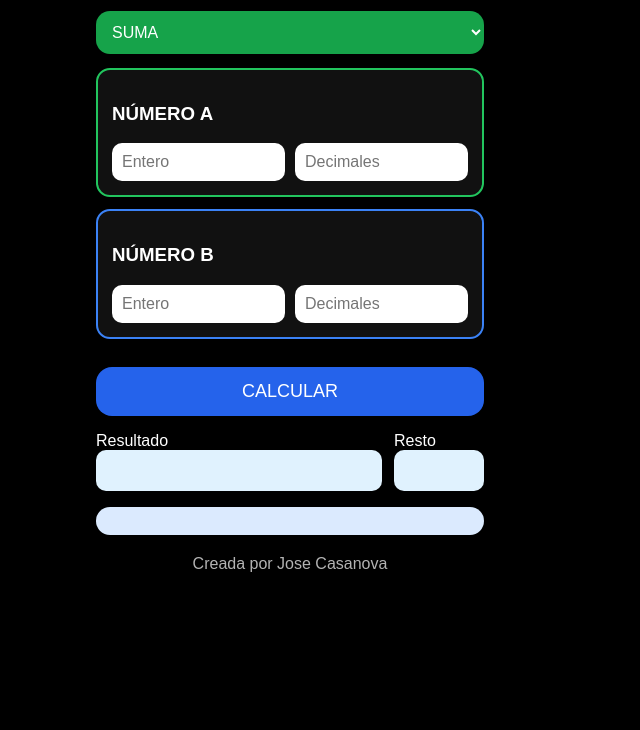
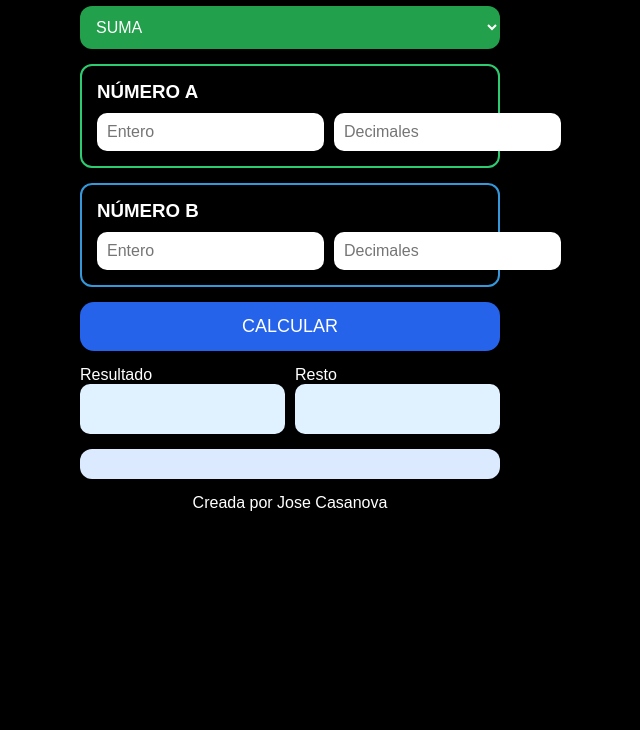
Before and after one commit to casiproencia/calculadora-posicional, a plain HTML site: page index.html in a window 1280 px wide. Shown: the part 70-800 px from the top of the page, without its empty margins (350-990 px from the left). Drawn offline with Linux system fonts and the light colour scheme.

Commit message:
Actualizar index.html

```diff
--- a/index.html
+++ b/index.html
@@ -3,57 +3,229 @@
 <head>
 <meta charset="UTF-8">
 <title>Calculadora Posicional</title>
-  <meta name="viewport" content="width=device-width, initial-scale=1.0">
-  <link rel="stylesheet" href="style.css">
+
+<style>
+body {
+    margin: 0;
+    font-family: Arial, sans-serif;
+    background: #000;
+    color: #fff;
+    display: flex;
+    justify-content: center;
+}
+
+.container {
+    width: 95%;
+    max-width: 420px;
+    padding: 15px;
+}
+
+.header {
+    background: #1e7f3f;
+    padding: 14px;
+    text-align: center;
+    border-radius: 12px;
+    font-weight: bold;
+    font-size: 20px;
+}
+
+select {
+    width: 100%;
+    margin-top: 10px;
+    padding: 12px;
+    border-radius: 12px;
+    background: #22a04b;
+    color: #fff;
+    border: none;
+    font-size: 16px;
+}
+
+.block {
+    margin-top: 15px;
+    padding: 15px;
+    border-radius: 12px;
+}
+
+.block.a { border: 2px solid #2ecc71; }
+.block.b { border: 2px solid #3498db; }
+
+.block h3 {
+    margin: 0 0 10px;
+}
+
+.inputs {
+    display: flex;
+    gap: 10px;
+}
+
+input {
+    flex: 1;
+    padding: 10px;
+    border-radius: 10px;
+    border: none;
+    font-size: 16px;
+}
+
+button {
+    margin-top: 15px;
+    width: 100%;
+    padding: 14px;
+    background: #2563eb;
+    border: none;
+    border-radius: 14px;
+    color: #fff;
+    font-size: 18px;
+}
+
+.result-box {
+    margin-top: 15px;
+    display: flex;
+    gap: 10px;
+}
+
+.result-box div {
+    flex: 1;
+}
+
+.result {
+    background: #e0f2ff;
+    color: #000;
+    padding: 10px;
+    border-radius: 10px;
+    min-height: 30px;
+}
+
+.steps {
+    margin-top: 15px;
+    background: #dbeafe;
+    color: #000;
+    padding: 15px;
+    border-radius: 12px;
+}
+
+.green { color: #16a34a; font-weight: bold; }
+.blue { color: #2563eb; font-weight: bold; }
+.red { color: #dc2626; font-weight: bold; }
+</style>
 </head>
+
 <body>
+<div class="container">
 
-<div class="app">
+<div class="header">CALCULADORA POSICIONAL</div>
 
-  <div class="titulo">CALCULADORA POSICIONAL</div>
-
-  <select id="operacion" class="selector">
+<select id="op">
 <option value="suma">SUMA</option>
 <option value="resta">RESTA</option>
-    <option value="multiplicacion">MULTIPLICACIÓN</option>
-    <option value="division">DIVISIÓN</option>
+<option value="multi">MULTIPLICACIÓN</option>
+<option value="div">DIVISIÓN</option>
 </select>
 
-  <div class="bloque a">
+<div class="block a">
 <h3>NÚMERO A</h3>
-    <div class="fila">
-      <input type="number" id="aEntero" placeholder="Entero">
-      <input type="number" id="aDecimal" placeholder="Decimales">
+<div class="inputs">
+<input id="a_ent" placeholder="Entero">
+<input id="a_dec" placeholder="Decimales">
 </div>
 </div>
 
-  <div class="bloque b">
+<div class="block b">
 <h3>NÚMERO B</h3>
-    <div class="fila">
-      <input type="number" id="bEntero" placeholder="Entero">
-      <input type="number" id="bDecimal" placeholder="Decimales">
+<div class="inputs">
+<input id="b_ent" placeholder="Entero">
+<input id="b_dec" placeholder="Decimales">
 </div>
 </div>
 
-  <button id="btnCalcular">CALCULAR</button>
+<button onclick="calcular()">CALCULAR</button>
 
-  <div class="resultados">
-    <div class="res">
+<div class="result-box">
+<div>
 <label>Resultado</label>
-      <input id="resultado" readonly>
+<div id="res" class="result"></div>
 </div>
-    <div class="res resto">
+<div>
 <label>Resto</label>
-      <input id="resto" readonly>
+<div id="resto" class="result"></div>
 </div>
 </div>
 
-  <div id="pasos" class="pasos"></div>
+<div id="pasos" class="steps"></div>
 
-  <footer>Creada por Jose Casanova</footer>
+<p style="text-align:center;margin-top:15px;">Creada por Jose Casanova</p>
 
 </div>
 
-<script src="script.js"></script>
+<script>
+function num(ent, dec) {
+    ent = ent || "0";
+    dec = dec || "";
+    return { ent, dec, full: ent + "." + (dec || "0") };
+}
+
+function igualar(a, b) {
+    const max = Math.max(a.dec.length, b.dec.length);
+    a.dec = a.dec.padEnd(max, "0");
+    b.dec = b.dec.padEnd(max, "0");
+    return max;
+}
+
+function calcular() {
+    const op = document.getElementById("op").value;
+    let A = num(a_ent.value, a_dec.value);
+    let B = num(b_ent.value, b_dec.value);
+
+    let pasos = "";
+    let resto = "";
+
+    if (op !== "div") {
+        const decs = igualar(A, B);
+        pasos += `Igualamos decimales:<br>
+        <span class="green">${A.ent},${A.dec}</span> y
+        <span class="blue">${B.ent},${B.dec}</span><br><br>`;
+
+        const nA = BigInt(A.ent + A.dec);
+        const nB = BigInt(B.ent + B.dec);
+
+        let r;
+        if (op === "suma") r = nA + nB;
+        if (op === "resta") r = nA - nB;
+        if (op === "multi") r = nA * nB;
+
+        pasos += `Operamos sin coma:<br>
+        <span class="green">${nA}</span>
+        ${op === "suma" ? "+" : op === "resta" ? "-" : "×"}
+        <span class="blue">${nB}</span><br><br>`;
+
+        let s = r.toString().padStart(decs + 1, "0");
+        const final = s.slice(0, -decs) + "," + s.slice(-decs);
+
+        pasos += `Colocamos la coma:<br>
+        <span class="green">${final}</span>`;
+
+        res.innerText = final;
+        resto = "";
+    } else {
+        const decs = A.dec.length;
+        const nA = BigInt(A.ent + A.dec);
+        const nB = BigInt(B.ent);
+
+        const coc = nA / nB;
+        const resRest = nA % nB;
+
+        pasos += `Dividimos:<br>
+        <span class="green">${nA}</span> ÷ <span class="blue">${nB}</span><br><br>
+        Cociente: <span class="green">${coc}</span><br>
+        Resto: <span class="red">${resRest}</span>`;
+
+        res.innerText = coc.toString();
+        resto = resRest.toString();
+    }
+
+    document.getElementById("pasos").innerHTML = pasos;
+    document.getElementById("resto").innerText = resto;
+}
+</script>
+
 </body>
 </html>
```
Lines whose indentation alone changed are shown as unchanged.
